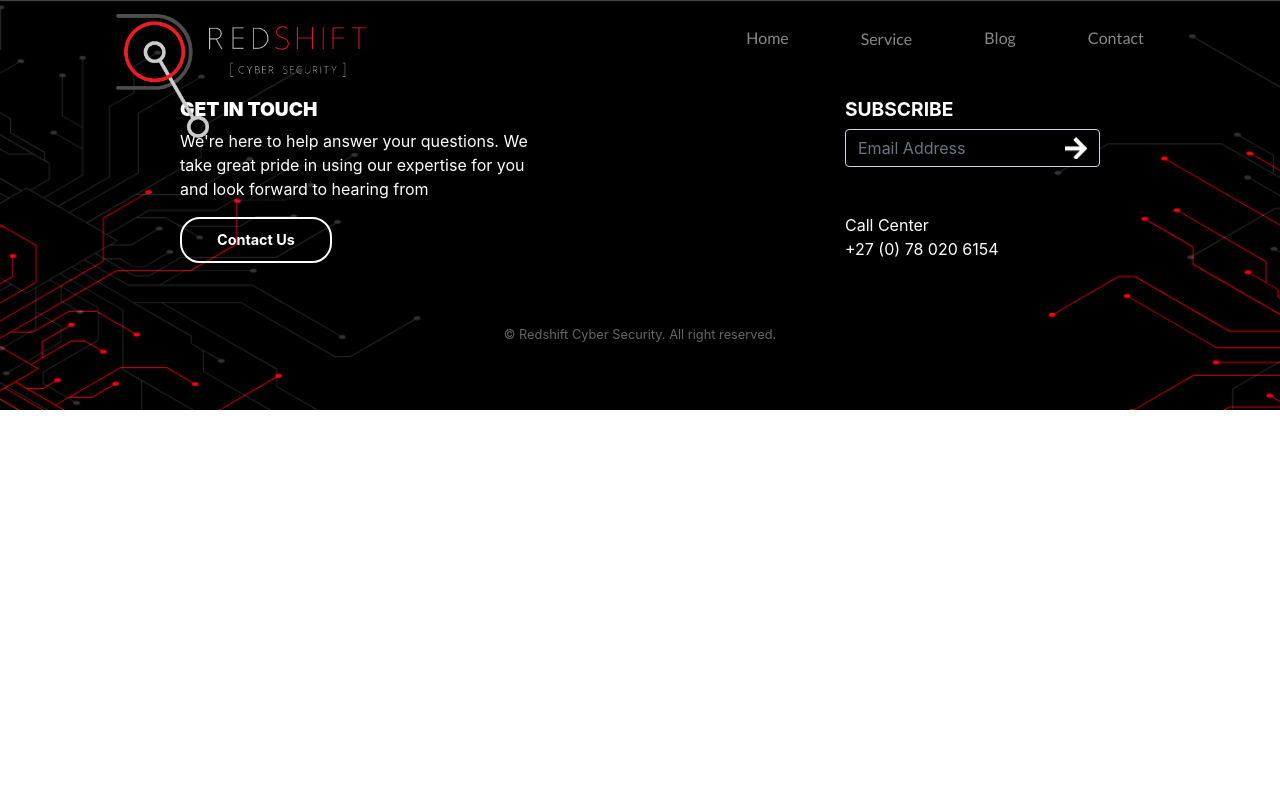
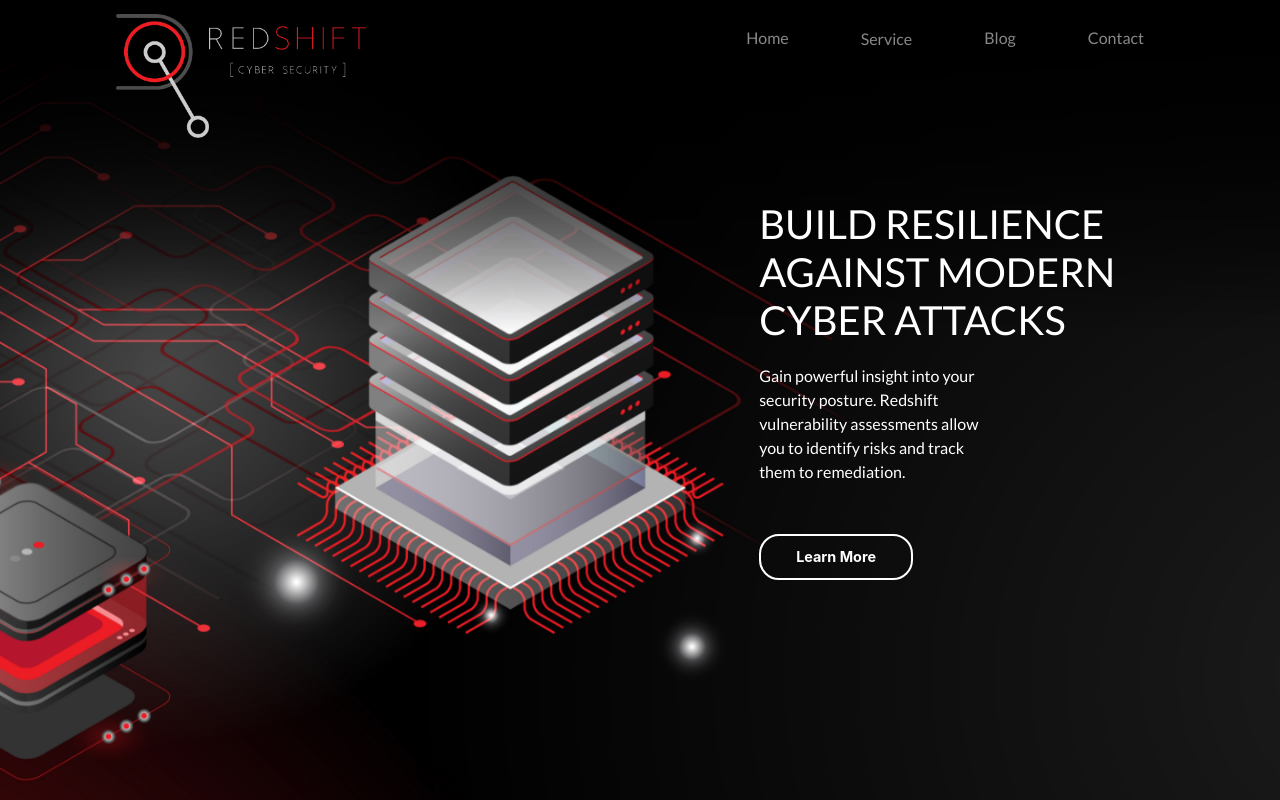
Before and after one commit to Panfi/Redshift, a React (Create React App) app: page /cyber in a window 1280 px wide. Shown: the top 800 px of the page. Built offline with nearby package versions, Linux system fonts and the light colour scheme.

Commit message:
Single pages

```diff
--- /dev/null
+++ b/src/pages/cyberdefPage/cyberHeader/index.js
@@ -0,0 +1,55 @@
+import React from 'react'
+import { Container, Row,Col } from 'reactstrap';
+import { isMobile } from 'react-device-detect';
+import Button from '../../../components/button';
+import bg from "../../../assets/images/Redshift_Web_Header-03.png";
+
+export default function cyberHeader() {
+    return (
+        <div className="bg-contact-header"
+            style={{
+                backgroundImage: `url(${bg})`,
+                backgroundSize: isMobile ? "cover" : "cover",
+                height: "100vh",
+                backgroundRepeat: "no-repeat",
+                backgroundPositionX: 'center'
+            }}
+        >
+            <Container fluid >
+                <Row className="mx-auto">
+                    {!isMobile && <Col md={7}></Col>}
+                    <Col>
+                        <div
+                            style={{
+                                color: "#fff",
+                                paddingTop: "25vh",
+                                paddingBottom: "100vh",
+                            }}
+                        >
+                            <h1 style={{ fontFamily: "Lato", fontWeight: 500, textTransform:"uppercase", marginBottom: 20, fontSize: isMobile ? "2rem" : "2.5rem" }}>
+                                Build Resilience
+                        <br />
+                                against modern
+                        <br />
+                                cyber attacks
+                      </h1>
+                            <p style={{ fontFamily: "Lato", fontSize: isMobile ? 16 : 16 }}>
+                                Gain powerful insight into your
+                        <br />
+                                security posture. Redshift
+                        <br />
+                                vulnerability assessments allow
+                        <br />
+                                you to identify risks and track
+                        <br />
+                                them to remediation.
+                      </p>
+                      <br />
+                        <Button type="btn-default" title="Learn More" />
+                        </div>
+                    </Col>
+                </Row>
+            </Container>
+        </div>
+    )
+}
--- /dev/null
+++ b/src/pages/cyberdefPage/index.js
@@ -0,0 +1,25 @@
+import React, { Component } from 'react';
+import { Container, Row, Col, Form, FormGroup, Input, } from 'reactstrap';
+import CyberHeader from './cyberHeader';
+import { animateScroll } from 'react-scroll';
+
+
+export default class CyberDef extends Component {
+
+  componentDidMount() {
+    animateScroll.scrollToTop();
+  }
+
+    render() {
+        return (
+
+          <div>
+              <CyberHeader />
+              <Container className="mt-5 mb-5" style={{paddingTop:"70px"}}>
+                <h1 style={{ textTransform:'uppercase', fontWeight: 'bold', fontSize: '1.5rem' }}>Cyber defense consulting</h1>
+                <p>Expert security advice to help you defend your organization against modern attackers and achieve resilience to cyber attacks.</p>
+              </Container>
+          </div>
+        );
+    }
+}
--- a/src/pages/homeComponent/home.js
+++ b/src/pages/homeComponent/home.js
@@ -89,7 +89,7 @@ class Home extends Component {
                         <CardText>Any technology, any platform. From web to infrastructure,
                     our penetration tests use attack path mapping
                     to show you the true business context of vulnerabilities.</CardText>
-                        <Button type="btn-primary" title="Learn More"/>
+                        <Button type="btn-primary" title="Learn More" to={"/pentest"}/>
                       </CardBody>
                   </Card>
 
@@ -108,7 +108,7 @@ class Home extends Component {
                         <CardTitle style={{ textTransform: "uppercase", fontWeight:"bold"}}>red team</CardTitle>
                         <CardText>Lorem ipsum dolor sit amet, consectetur adipiscing elit. Quisque ut tellus purus. In elementum, mi vitae finibus ultricies, enim
                           mauris pulvinar velit, sed fermentum lorem nisl a ligula.</CardText>
-                          <Button type="btn-primary" title="Learn More"/>
+                          <Button type="btn-primary" title="Learn More" to={"/redteam"}/>
                       </CardBody>
                   </Card>
 
@@ -124,7 +124,7 @@ class Home extends Component {
                       <CardBody>
                         <CardTitle style={{ textTransform: "uppercase", fontWeight:"bold"}}>Cyber defense consulting</CardTitle>
                         <CardText>Expert security advice to help you defend your organization against modern attackers and achieve resilience to cyber attacks.</CardText>
-                        <Button type="btn-primary" title="Learn More"/>
+                        <Button type="btn-primary" title="Learn More" to={"/cyber"}/>
                       </CardBody>
                   </Card>
 
--- a/src/pages/index.js
+++ b/src/pages/index.js
@@ -3,6 +3,8 @@ import ServicePage from './servicePage';
 import ContactPage from './contactPage';
 import BlogPage from './blogPage ';
 import SingleBlogPage from './singleBlogPage';
+import PenTest from './pentestPage';
+import RedTeam from './redteamPage';
+import CyberDef from './cyberdefPage';
 
-
-export { Home, ServicePage, ContactPage, BlogPage, SingleBlogPage };
+export { Home, ServicePage, ContactPage, BlogPage, SingleBlogPage,PenTest, RedTeam, CyberDef};
--- /dev/null
+++ b/src/pages/pentestPage/index.js
@@ -0,0 +1,25 @@
+import React, { Component } from 'react';
+import { Container, Row, Col, Form, FormGroup, Input, } from 'reactstrap';
+import PentestHeader from './pentestHeader';
+import { animateScroll } from 'react-scroll';
+
+
+export default class ContactPage extends Component {
+
+  componentDidMount() {
+    animateScroll.scrollToTop();
+  }
+
+    render() {
+        return (
+
+          <div>
+              <PentestHeader />
+              <Container className="mt-5 mb-5" style={{paddingTop:"70px"}}>
+                <h1 style={{ textTransform:'uppercase', fontWeight: 'bold', fontSize: '1.5rem' }}>Penetration Testing</h1>
+                <p>Any technology, any platform. From web to infrastructure, our penetration tests use attack path mapping to show you the true business context of vulnerabilities.</p>
+              </Container>
+          </div>
+        );
+    }
+}
--- /dev/null
+++ b/src/pages/pentestPage/pentestHeader/index.js
@@ -0,0 +1,55 @@
+import React from 'react'
+import { Container, Row,Col } from 'reactstrap';
+import { isMobile } from 'react-device-detect';
+import Button from '../../../components/button';
+import bg from "../../../assets/images/Redshift_Web_Header-03.png";
+
+export default function pentestHeader() {
+    return (
+        <div className="bg-contact-header"
+            style={{
+                backgroundImage: `url(${bg})`,
+                backgroundSize: isMobile ? "cover" : "cover",
+                height: "100vh",
+                backgroundRepeat: "no-repeat",
+                backgroundPositionX: 'center'
+            }}
+        >
+            <Container fluid >
+                <Row className="mx-auto">
+                    {!isMobile && <Col md={7}></Col>}
+                    <Col>
+                        <div
+                            style={{
+                                color: "#fff",
+                                paddingTop: "25vh",
+                                paddingBottom: "100vh",
+                            }}
+                        >
+                            <h1 style={{ fontFamily: "Lato", fontWeight: 500, textTransform:"uppercase", marginBottom: 20, fontSize: isMobile ? "2rem" : "2.5rem" }}>
+                                Build Resilience
+                        <br />
+                                against modern
+                        <br />
+                                cyber attacks
+                      </h1>
+                            <p style={{ fontFamily: "Lato", fontSize: isMobile ? 16 : 16 }}>
+                                Gain powerful insight into your
+                        <br />
+                                security posture. Redshift
+                        <br />
+                                vulnerability assessments allow
+                        <br />
+                                you to identify risks and track
+                        <br />
+                                them to remediation.
+                      </p>
+                      <br />
+                        <Button type="btn-default" title="Learn More" />
+                        </div>
+                    </Col>
+                </Row>
+            </Container>
+        </div>
+    )
+}
--- /dev/null
+++ b/src/pages/redteamPage/index.js
@@ -0,0 +1,25 @@
+import React, { Component } from 'react';
+import { Container, Row, Col, Form, FormGroup, Input, } from 'reactstrap';
+import RedTeamHeader from './redteamHeader';
+import { animateScroll } from 'react-scroll';
+
+
+export default class RedTeam extends Component {
+
+  componentDidMount() {
+    animateScroll.scrollToTop();
+  }
+
+    render() {
+        return (
+
+          <div>
+              <RedTeamHeader />
+              <Container className="mt-5 mb-5" style={{paddingTop:"70px"}}>
+                <h1 style={{ textTransform:'uppercase', fontWeight: 'bold', fontSize: '1.5rem' }}>Red Team</h1>
+                <p>Lorem ipsum dolor sit amet, consectetur adipiscing elit. Quisque ut tellus purus. In elementum, mi vitae finibus ultricies, enim mauris pulvinar velit, sed fermentum lorem nisl a ligula.</p>
+              </Container>
+          </div>
+        );
+    }
+}
--- /dev/null
+++ b/src/pages/redteamPage/redteamHeader/index.js
@@ -0,0 +1,55 @@
+import React from 'react'
+import { Container, Row,Col } from 'reactstrap';
+import { isMobile } from 'react-device-detect';
+import Button from '../../../components/button';
+import bg from "../../../assets/images/Redshift_Web_Header-03.png";
+
+export default function redteamHeader() {
+    return (
+        <div className="bg-contact-header"
+            style={{
+                backgroundImage: `url(${bg})`,
+                backgroundSize: isMobile ? "cover" : "cover",
+                height: "100vh",
+                backgroundRepeat: "no-repeat",
+                backgroundPositionX: 'center'
+            }}
+        >
+            <Container fluid >
+                <Row className="mx-auto">
+                    {!isMobile && <Col md={7}></Col>}
+                    <Col>
+                        <div
+                            style={{
+                                color: "#fff",
+                                paddingTop: "25vh",
+                                paddingBottom: "100vh",
+                            }}
+                        >
+                            <h1 style={{ fontFamily: "Lato", fontWeight: 500, textTransform:"uppercase", marginBottom: 20, fontSize: isMobile ? "2rem" : "2.5rem" }}>
+                                Build Resilience
+                        <br />
+                                against modern
+                        <br />
+                                cyber attacks
+                      </h1>
+                            <p style={{ fontFamily: "Lato", fontSize: isMobile ? 16 : 16 }}>
+                                Gain powerful insight into your
+                        <br />
+                                security posture. Redshift
+                        <br />
+                                vulnerability assessments allow
+                        <br />
+                                you to identify risks and track
+                        <br />
+                                them to remediation.
+                      </p>
+                      <br />
+                        <Button type="btn-default" title="Learn More" />
+                        </div>
+                    </Col>
+                </Row>
+            </Container>
+        </div>
+    )
+}
--- a/src/routes.js
+++ b/src/routes.js
@@ -1,6 +1,6 @@
 import React from "react";
 import { Route, BrowserRouter as Router, Switch} from "react-router-dom";
-import { Home, ServicePage, ContactPage, BlogPage, SingleBlogPage } from "./pages";
+import { Home, ServicePage, ContactPage, BlogPage, SingleBlogPage, PenTest, RedTeam, CyberDef } from "./pages";
 import Footer from "./components/footerComponent";
 import Header from './components/headerComponent';
 
@@ -13,8 +13,11 @@ export default (
           <Route exact path="/" component={Home} />
           <Route exact path="/service" component={ServicePage} />
           <Route exact path="/contact" component={ContactPage} />
-        <Route exact path="/blog" component={BlogPage} />
-        <Route exact path="/blog/:blog_name" component={SingleBlogPage} />
+          <Route exact path="/blog" component={BlogPage} />
+          <Route exact path="/blog/:blog_name" component={SingleBlogPage} />
+          <Route exact path="/pentest" component={PenTest} />
+          <Route exact path="/redteam" component={RedTeam} />
+          <Route exact path="/cyber" component={CyberDef} />
         </Switch>
       <Footer />
     </Router>
```
